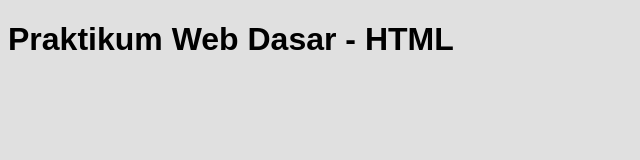
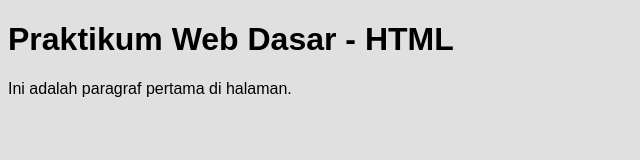
Before and after one commit to Lyonx12/praktikum-web-dasar, a plain HTML site: page Repo/index.html in a window 1280 px wide. Shown: the whole page, without its empty margins (0-640 px from the left). Drawn offline with Linux system fonts and the light colour scheme.

Commit message:
commit 4 - tambahkan paragraf

```diff
--- a/Repo/index.html
+++ b/Repo/index.html
@@ -7,5 +7,6 @@
 </head>
 <body>
     <h1>Praktikum Web Dasar - HTML</h1>
+    <p>Ini adalah paragraf pertama di halaman.</p>
 </body>
 </html>
```
